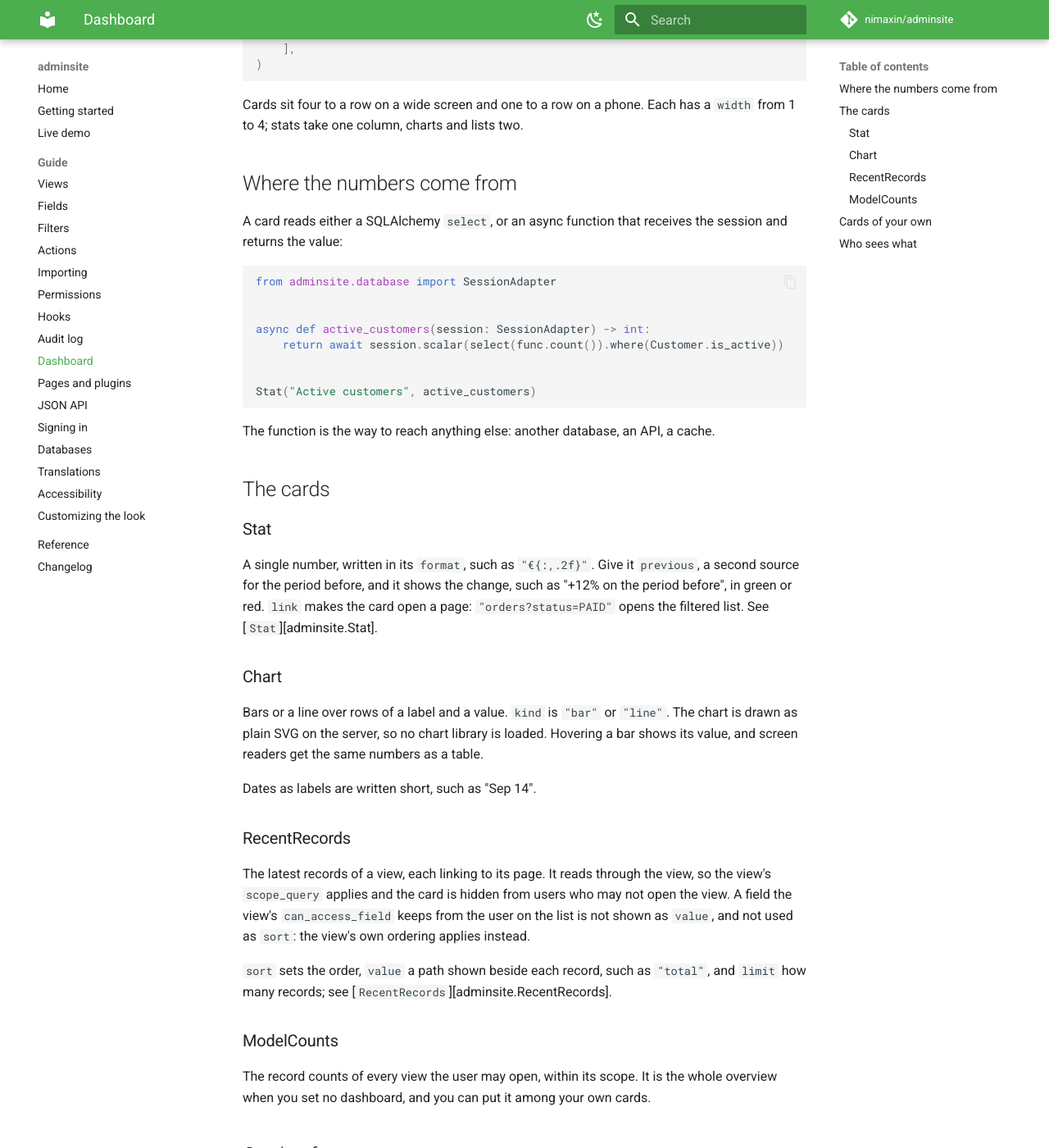
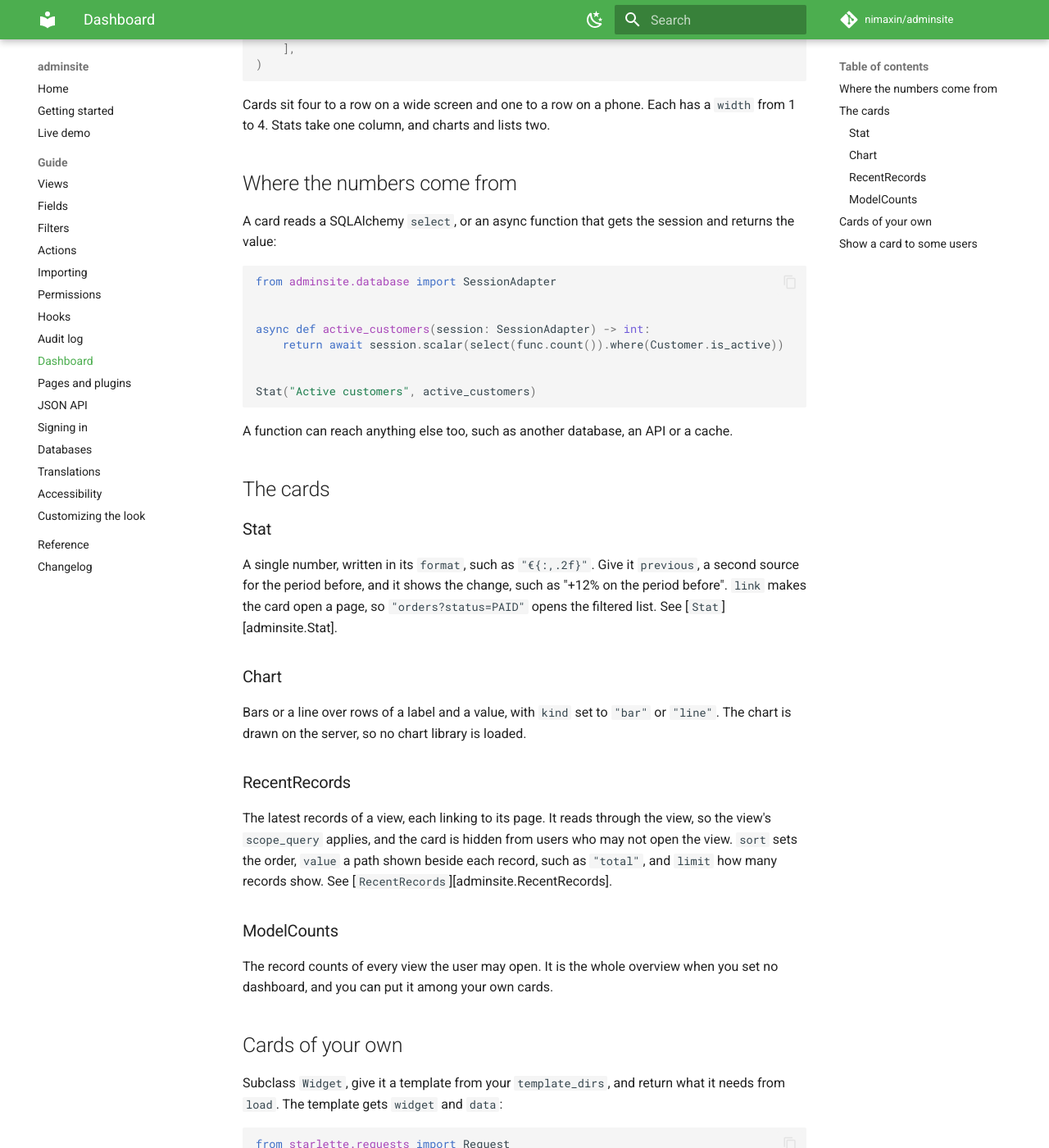
Before and after one commit to nimaxin/adminsite, an MkDocs documentation site: the page built from docs/dashboard.md, in a window 1280 px wide and 1400 px high, scrolled down 664 px. Shown: the whole window at 82% size. Built offline with MkDocs 1.6.1 and Material for MkDocs 9.7.7, drawn with Linux system fonts in a browser that asks for light colours; comment, search, counter and statistics services are not loaded; some of the changed text lies outside the part shown.

Commit message:
docs: trim the Dashboard page

````diff
--- a/docs/dashboard.md
+++ b/docs/dashboard.md
@@ -33,12 +33,12 @@ admin = Admin(
 ```
 
 Cards sit four to a row on a wide screen and one to a row on a phone. Each has a `width` from 1 to
-4; stats take one column, charts and lists two.
+4. Stats take one column, and charts and lists two.
 
 ## Where the numbers come from
 
-A card reads either a SQLAlchemy `select`, or an async function that receives the session and
-returns the value:
+A card reads a SQLAlchemy `select`, or an async function that gets the session and returns the
+value:
 
 ```python
 from adminsite.database import SessionAdapter
@@ -51,39 +51,33 @@ async def active_customers(session: SessionAdapter) -> int:
 Stat("Active customers", active_customers)
 ```
 
-The function is the way to reach anything else: another database, an API, a cache.
+A function can reach anything else too, such as another database, an API or a cache.
 
 ## The cards
 
 ### Stat
 
 A single number, written in its `format`, such as `"€{:,.2f}"`. Give it `previous`, a second
-source for the period before, and it shows the change, such as "+12% on the period before", in
-green or red. `link` makes the card open a page: `"orders?status=PAID"` opens the filtered list.
-See [`Stat`][adminsite.Stat].
+source for the period before, and it shows the change, such as "+12% on the period before". `link`
+makes the card open a page, so `"orders?status=PAID"` opens the filtered list. See
+[`Stat`][adminsite.Stat].
 
 ### Chart
 
-Bars or a line over rows of a label and a value. `kind` is `"bar"` or `"line"`. The chart is drawn
-as plain SVG on the server, so no chart library is loaded. Hovering a bar shows its value, and
-screen readers get the same numbers as a table.
-
-Dates as labels are written short, such as "Sep 14".
+Bars or a line over rows of a label and a value, with `kind` set to `"bar"` or `"line"`. The chart
+is drawn on the server, so no chart library is loaded.
 
 ### RecentRecords
 
 The latest records of a view, each linking to its page. It reads through the view, so the view's
-`scope_query` applies and the card is hidden from users who may not open the view. A field the
-view's `can_access_field` keeps from the user on the list is not shown as `value`, and not used as
-`sort`: the view's own ordering applies instead.
-
-`sort` sets the order, `value` a path shown beside each record, such as `"total"`, and `limit` how
-many records; see [`RecentRecords`][adminsite.RecentRecords].
+`scope_query` applies, and the card is hidden from users who may not open the view. `sort` sets the
+order, `value` a path shown beside each record, such as `"total"`, and `limit` how many records
+show. See [`RecentRecords`][adminsite.RecentRecords].
 
 ### ModelCounts
 
-The record counts of every view the user may open, within its scope. It is the whole overview when
-you set no dashboard, and you can put it among your own cards.
+The record counts of every view the user may open. It is the whole overview when you set no
+dashboard, and you can put it among your own cards.
 
 ## Cards of your own
 
@@ -114,7 +108,7 @@ class Weather(Widget):
 </div>
 ```
 
-## Who sees what
+## Show a card to some users
 
 Every card has `allows(admin, request)`. Override it to show a card only to some users:
 
@@ -124,5 +118,5 @@ class Margin(Stat):
         return request.state.user.is_manager
 ```
 
-A card whose query fails shows "This card could not be loaded" and the error goes to the
-`adminsite` logger. The rest of the overview still loads.
+A card that fails to load says so, and the error goes to the `adminsite` logger. The rest of the
+overview still loads.
````
